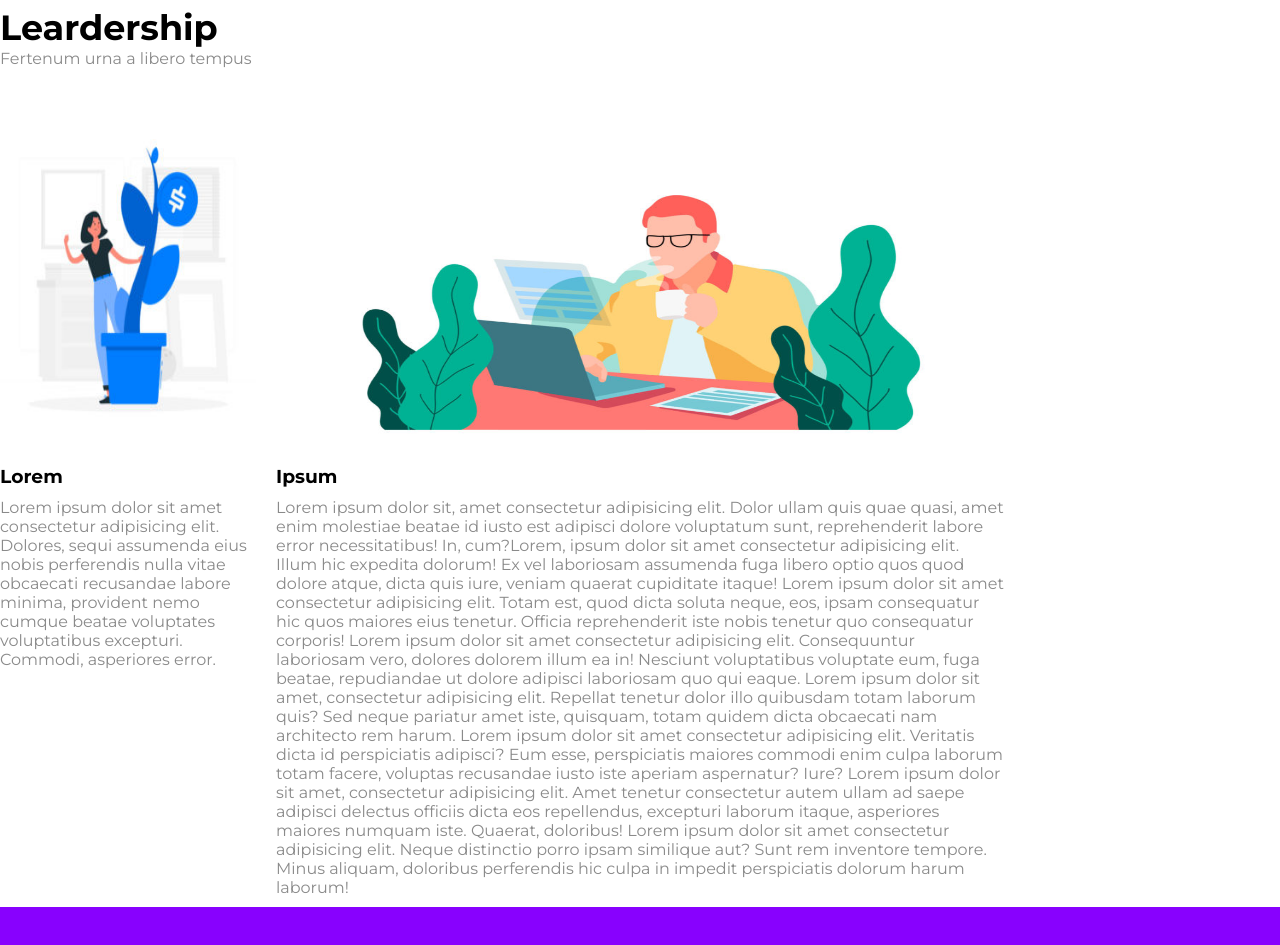
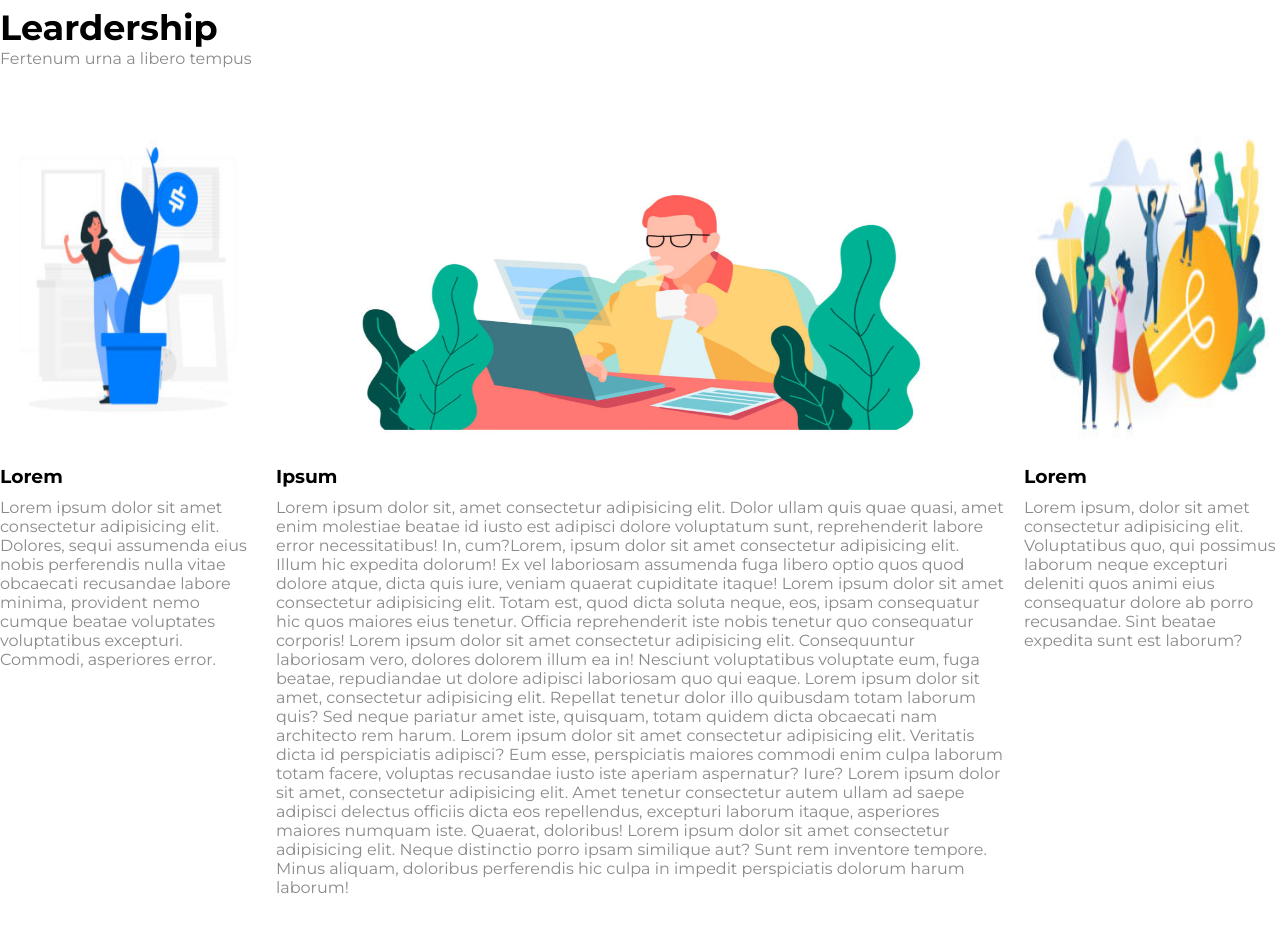
Before and after one commit to Gaki13/htmlcss-wp, a plain HTML site: page index.html in a window 1280 px wide. Shown: the part 1040-1985 px from the top of the page. Drawn offline with Linux system fonts and the light colour scheme.

Commit message:
aggiunta colonna di destra

```diff
--- a/css/style.css
+++ b/css/style.css
@@ -50,6 +50,7 @@ a{
     margin-top: 40px;
     margin-bottom: 40px;
 
+
 }
 
 .hero{
@@ -60,6 +61,7 @@ a{
     background-size: cover;
     color: white;
     border-radius: 10px;
+
 }
 
 h2{
@@ -111,7 +113,6 @@ h3{
 }
 
 .col-left{
-    background-color: #abcfe7;
     width: 20%;
     height: auto;
     float: left;
@@ -120,7 +121,6 @@ h3{
 
 /* footer*/
 .footer{
-    background-color: #8801fe;
     min-height: 40px;
     margin: auto;
     margin-top: 10px;
--- a/index.html
+++ b/index.html
@@ -62,6 +62,9 @@
 
                 </div>
                 <div class="col-left">
+                    <img class="section-img" src="img/img-3.jpg" alt="immagine 3">
+                    <h3>Lorem</h3>
+                    <p>Lorem ipsum, dolor sit amet consectetur adipisicing elit. Voluptatibus quo, qui possimus laborum neque excepturi deleniti quos animi eius consequatur dolore ab porro recusandae. Sint beatae expedita sunt est laborum?</p>
 
                 </div>
             </div>
@@ -70,7 +73,9 @@
 
         <footer>
 
-            <div class="footer"></div>
+            <div class="footer">
+
+            </div>
 
         </footer>
     </body>
```
